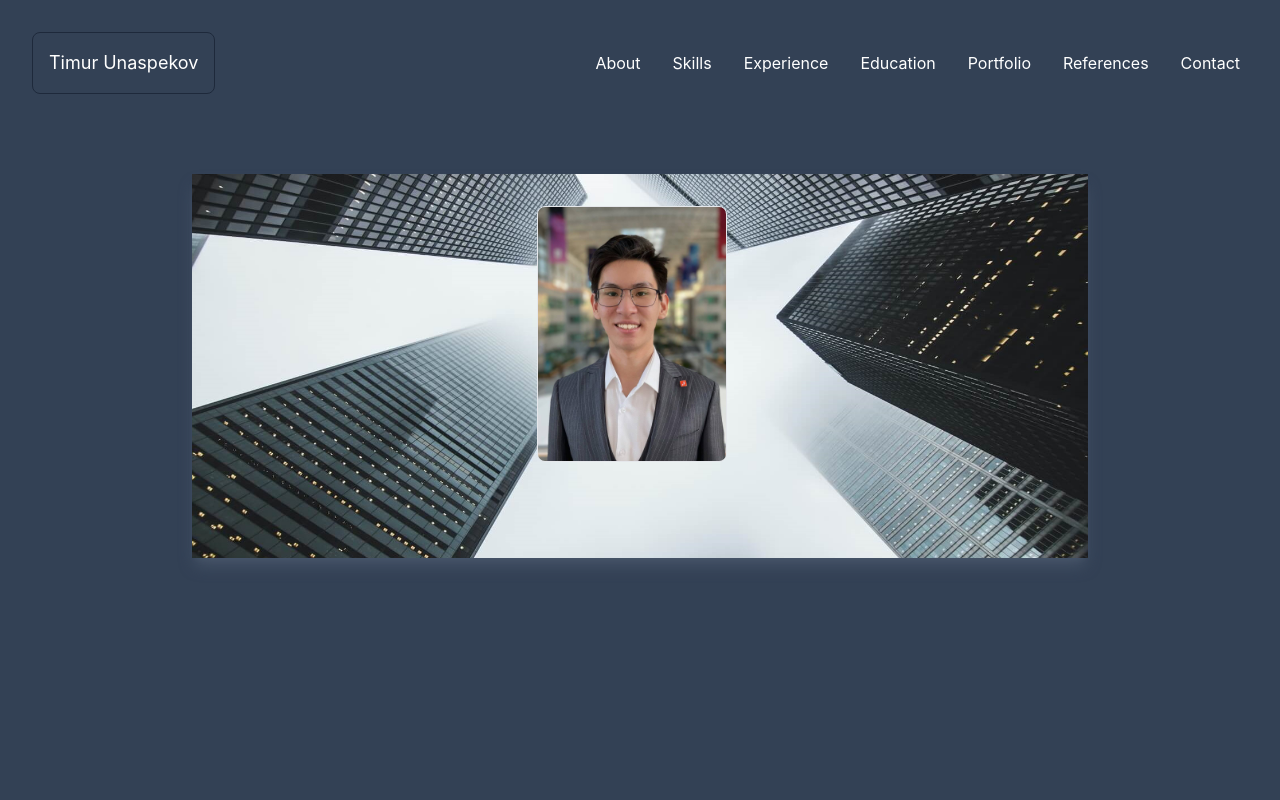
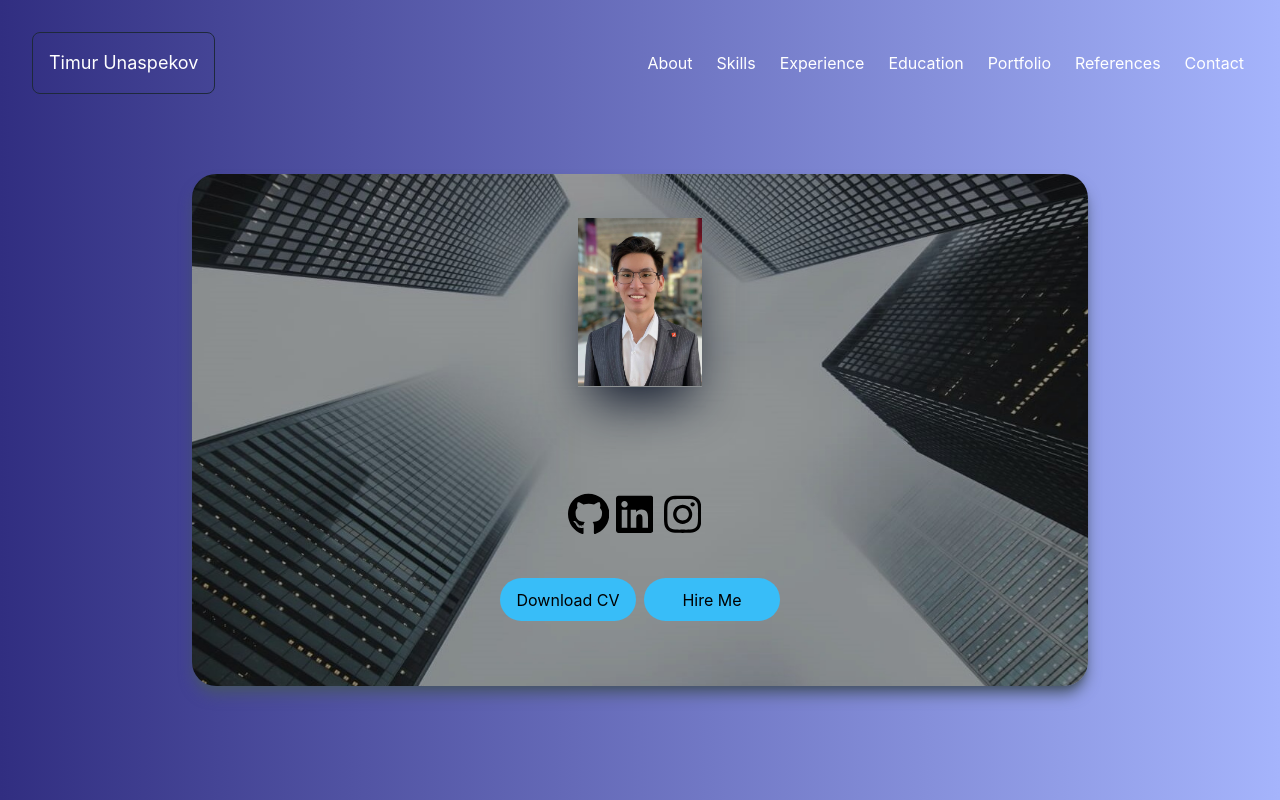
Before and after one commit to TimmyYun/timmyyun, a React (Create React App) app in the folder react-app/: page / in a window 1280 px wide. Built offline with nearby package versions, Linux system fonts and the light colour scheme; no server answers.

Commit message:
Profile page

```diff
--- a/react-app/package.json
+++ b/react-app/package.json
@@ -12,6 +12,7 @@
     "@testing-library/user-event": "^13.5.0",
     "react": "^18.2.0",
     "react-dom": "^18.2.0",
+    "react-icons": "^4.7.1",
     "react-router-dom": "^6.4.5",
     "react-scripts": "^5.0.1",
     "sass": "^1.56.2",
--- a/react-app/src/App.module.scss
+++ b/react-app/src/App.module.scss
@@ -9,20 +9,35 @@
     @apply flex m-4;
 
     .item {
-      @apply mr-4 p-2;
+      @apply mr-4 p-1;
     }
   }
 }
 
 .section {
-  @apply flex items-center h-96 mx-48 my-12 rounded-lg shadow-lg shadow-slate-600 hover:shadow-2xl hover:shadow-slate-900    duration-300;
-  .background {
-    @apply flex bg-header_background bg-cover justify-center bg-center h-full w-full;
-    .profile {
-      @apply h-2/3 border rounded-lg my-8;
+  @apply flex h-128 min-w-fit mx-48 my-12 rounded-3xl bg-header_background bg-no-repeat bg-center bg-cover shadow-lg shadow-slate-600 hover:shadow-2xl hover:shadow-slate-900 duration-300;
+  .overlay {
+    @apply flex flex-col items-center justify-center w-full h-full;
+    .profile_image {
+      @apply object-contain h-169 w-124 shadow-2xl shadow-slate-900 ;
     }
-    .profile_text {
-      @apply mr-4;
+    .profile_text_container {
+      @apply flex flex-col h-1/6 w-72 items-center justify-center;
+      .profile_text {
+        @apply text-2xl h-1/3 w-full text-center text-white;
+      }
+      .profile_nav {
+        @apply flex flex-row h-1/2 w-1/2;
+        .profile_nav_item {
+          @apply flex  h-full w-1/3 hover:opacity-70;
+        }
+      }
+      .profile_links{
+        @apply flex flex-row h-full w-full items-center;
+        .profile_links_item{
+          @apply flex h-1/2 w-1/2 mx-1 items-center rounded-3xl bg-sky-400 hover:bg-sky-700 justify-center duration-300;
+        }
+      }
     }
   }
 }
--- a/react-app/src/index.css
+++ b/react-app/src/index.css
@@ -3,7 +3,7 @@
 @tailwind utilities;
 
 body {
-  @apply bg-slate-700;
+  @apply bg-gradient-to-r from-indigo-900 to-indigo-300;
   margin: 0;
   font-family: -apple-system, BlinkMacSystemFont, "Segoe UI", "Roboto", "Oxygen",
     "Ubuntu", "Cantarell", "Fira Sans", "Droid Sans", "Helvetica Neue",
--- a/react-app/src/pages/ProfilePage.js
+++ b/react-app/src/pages/ProfilePage.js
@@ -1,9 +1,8 @@
 import React, { useState, useEffect } from "react";
 import ProjectsListPage from "./ProjectsListPage";
 import ReactDOM from "react-dom";
-import { FontAwesomeIcon } from "@fortawesome/react-fontawesome";
-import { faCoffee } from "@fortawesome/free-solid-svg-icons";
-import header_background from "../images/header-background.jpg";
+import { FaGithub, FaInstagram, FaLinkedin } from "react-icons/fa";
+
 import profile_pictire from "../images/profile.jpg";
 import styles from "../App.module.scss";
 
@@ -15,106 +14,76 @@ const ProfilePage = () => {
   }, []);
 
   const getProfile = async () => {
-    const profile_response = await fetch("http://127.0.0.1:8000/profile/");
-    const profile_data = await profile_response.json();
+    let profile_response = await fetch("http://127.0.0.1:8000/profile/");
+    let profile_data = await profile_response.json();
     setProfile(profile_data[0]);
   };
 
   return (
-    <div class={styles.section}>
-      <div className={styles.background}>
-        <img src={profile_pictire} className={styles.profile}></img>
+    <div>
+      <div className={styles.section}>
+        <div className={styles.overlay}>
+          <img
+            src={profile_pictire}
+            className={styles.profile_image}
+            alt="profile_picture"
+          />
+          <div className={styles.profile_text_container}>
             <div className={styles.profile_text}>
               {profile.name} {profile.surname}
             </div>
+            <div className={styles.profile_text}>{profile.title}</div>
           </div>
-      {/* <div class="resume-container">
-          <div class="shadow-1-strong bg-white my-5" id="intro">
-            <div class="bg-info text-white">
-              <div class="cover bg-image">
-                <img src={header_background} />
-                <div class="text-center p-5">
-                  <div class="avatar p-1">
-                    <img
-                      class="img-thumbnail shadow-2-strong"
-                      src={profile_pictire}
-                      width="160"
-                      height="160"
-                    />
+          <div className={styles.profile_text_container}>
+            <div className={styles.profile_nav}>
+              <div className={styles.profile_nav_item}>
+                <a href="https://github.com/TimmyYun" title="Github">
+                  <FaGithub size="2x" href="https:twitter.com/templateflip" />
+                </a>
               </div>
-                  <div class="header-bio mt-3">
-                    <div data-aos="zoom-in" data-aos-delay="0">
-                      <h2 class="h1">
-                        {profile.name} {profile.surname}
-                      </h2>
-                      <p>Front-end Developer and Graphic Designer</p>
+              <div className={styles.profile_nav_item}>
+                <a
+                  href="https://www.linkedin.com/in/timur-unaspekov-9017261b7/"
+                  title="LinkedIn"
+                >
+                  <FaLinkedin size="2x" />
+                </a>
               </div>
-                    <div
-                      class="header-social mb-3 d-print-none"
-                      data-aos="zoom-in"
-                      data-aos-delay="200"
+              <div className={styles.profile_nav_item}>
+                <a
+                  href="https://www.instagram.com/singsongkuss/"
+                  title="Instgram"
                 >
-                      <nav role="navigation">
-                        <ul class="nav justify-content-center">
-                          <li class="nav-item">
+                  <FaInstagram size="2x" />
+                </a>
+              </div>
+            </div>
+          </div>
+          <div className={styles.profile_text_container}>
+            <div className={styles.profile_links}>
               <a
-                              class="nav-link"
-                              href="https://twitter.com/templateflip"
-                              title="Twitter"
-                            >
-                              <i class="fab fa-twitter"></i>
-                              <span class="menu-title sr-only">Twitter</span>
-                            </a>
-                          </li>
-                          <li class="nav-item">
-                            <a
-                              class="nav-link"
-                              href="https://www.facebook.com/templateflip"
-                              title="Facebook"
-                            >
-                              <i class="fab fa-facebook"></i>
-                              <span class="menu-title sr-only">Facebook</span>
-                            </a>
-                          </li>
-                          <li class="nav-item">
-                            <a
-                              class="nav-link"
-                              href="https://www.instagram.com/templateflip"
-                              title="Instagram"
-                            >
-                              <i class="fab fa-instagram"></i>
-                              <span class="menu-title sr-only">Instagram</span>
-                            </a>
-                          </li>
-                          <li class="nav-item">
-                            <a
-                              class="nav-link"
-                              href="https://github.com/templateflip"
-                              title="Github"
-                            >
-                              <i class="fab fa-github"></i>
-                              <span class="menu-title sr-only">Github</span>
-                            </a>
-                          </li>
-                        </ul>
-                      </nav>
-                      <div class="d-print-none">
-                        <a
-                          class="btn btn-outline-light btn-lg shadow-sm mt-1 me-3"
-                          href="material-resume.pdf"
+                className={styles.profile_links_item}
+                href="../material-resume.pdf"
                 data-aos="fade-right"
                 data-aos-delay="700"
               >
                 Download CV
               </a>
               <a
-                          class="btn btn-info btn-lg shadow-sm mt-1"
+                className={styles.profile_links_item}
                 href="#contact"
                 data-aos="fade-left"
                 data-aos-delay="700"
               >
                 Hire Me
               </a>
+            </div>
+          </div>
+        </div>
+      </div>
+      {/*
+                      <div className="d-print-none">
+
                       </div>
                     </div>
                   </div>
--- a/react-app/tailwind.config.js
+++ b/react-app/tailwind.config.js
@@ -6,6 +6,12 @@ module.exports = {
       backgroundImage: {
         header_background: "url('images/header-background.jpg')",
       },
+      spacing: {
+        '124': '124px',
+        '128': '32rem',
+        '169': '169px',
+        '256': '64rem',
+      }
     },
   },
   plugins: [],
```
Also changed, not shown: react-app/src/images/header-background.jpg, 1 other file (tests, documents, lock files or other folders). Lines whose indentation alone changed are shown as unchanged.
